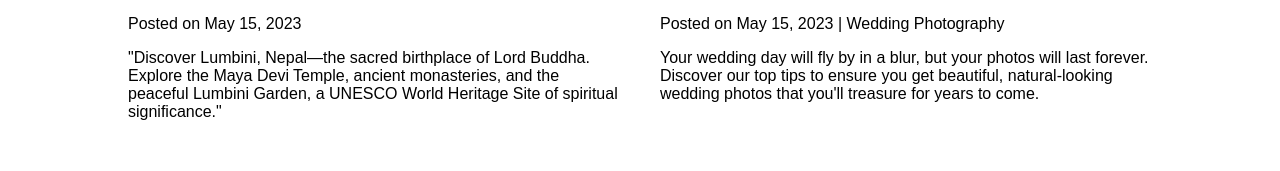
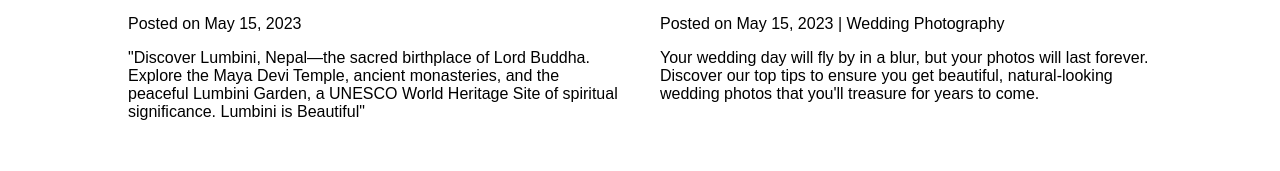
Before and after one commit to poojabist1126/poojabist1126.github.io, a plain HTML site: page blog.html in a window 1280 px wide. Shown: the part 714-885 px from the top of the page. Drawn offline with Linux system fonts and the light colour scheme.

Commit message:
something changed in blog page

```diff
--- a/blog.html
+++ b/blog.html
@@ -87,7 +87,7 @@
             "Discover Lumbini, Nepal—the sacred birthplace of Lord Buddha.
             Explore the Maya Devi Temple, ancient monasteries, and the peaceful
             Lumbini Garden, a UNESCO World Heritage Site of spiritual
-            significance."
+            significance. Lumbini is Beautiful"
           </p>
         </div>
         <div>
```
